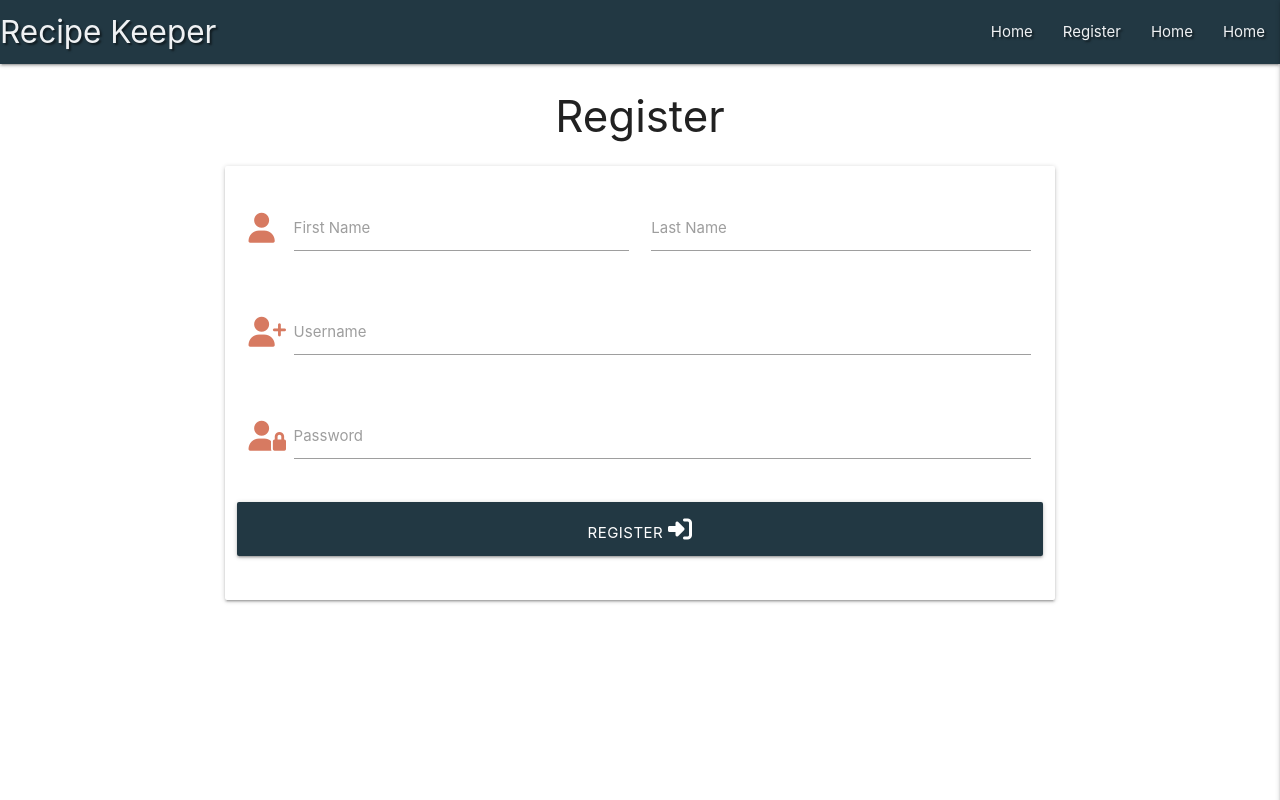
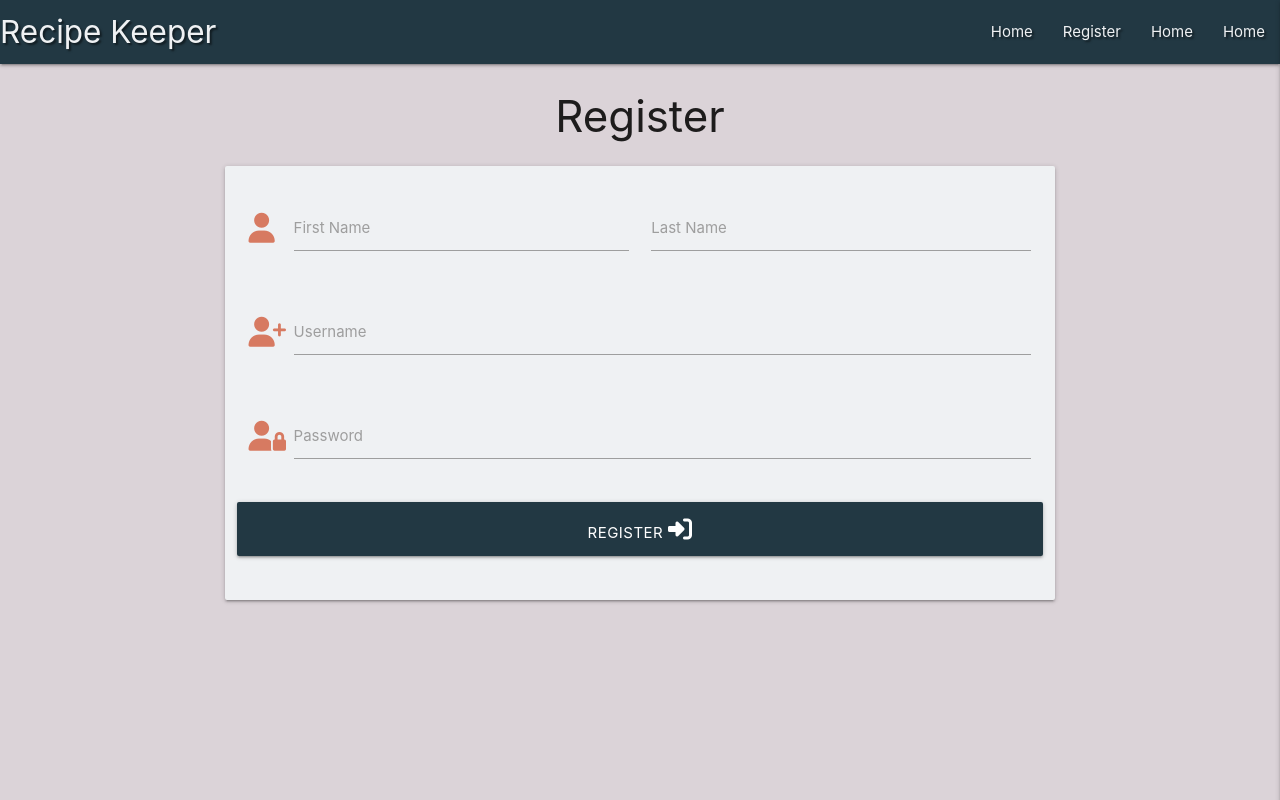
Before and after one commit to donovanainsley/recipe-keeper, a Flask app: page /register in a window 1280 px wide. Run offline with Flask 3, Linux system fonts and the light colour scheme; some libraries are stand-ins or nearby versions.

Commit message:
added custom styling to register.html and beautified code

```diff
--- a/static/css/style.css
+++ b/static/css/style.css
@@ -1,3 +1,7 @@
+body {
+    background-color: #DBD3D8;
+}
+
 /* Navbar custom CSS */
 
 .text-shadow {
@@ -20,6 +24,10 @@ nav  ul li a  {
 
 /* register.html CSS */
 
+.card-panel {
+    background-color: #EFF1F3;
+}
+
 .prefix {
     color: #D77A61;
 }
--- a/templates/register.html
+++ b/templates/register.html
@@ -9,16 +9,16 @@
         <form class="col s12 m8 offset-m2" method="POST" action="{{ url_for ('register')}}">
             <div class="card-panel">
                 <div class="row">
-                    <!-- f_name -->
+                    <!-- first name -->
                     <div class="input-field col s6">
                         <i class="fas fa-user prefix"></i>
                         <input id="first_name" name="first_name" type="text" class="validate" required>
                         <label for="first_name">First Name</label>
                     </div>
-                    <!-- l_name -->
+                    <!-- last name -->
                     <div class="input-field col s6">
-                        <input id="l_name" name="l_name" type="text" class="validate" required autocomplete="family-name">
-                        <label for="l_name">Last Name</label>
+                        <input id="last_name" name="last_name" type="text" class="validate" required>
+                        <label for="last_name">Last Name</label>
                     </div>
                 </div>
                 <!-- username -->
```
